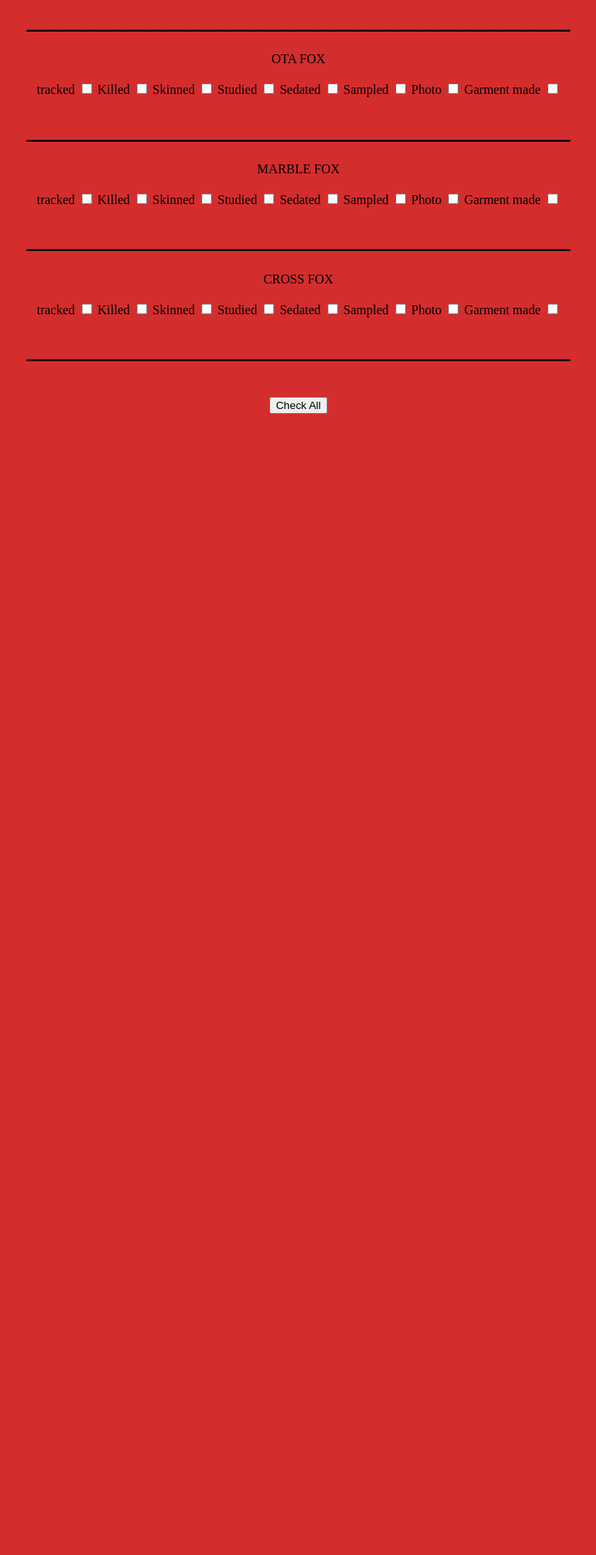
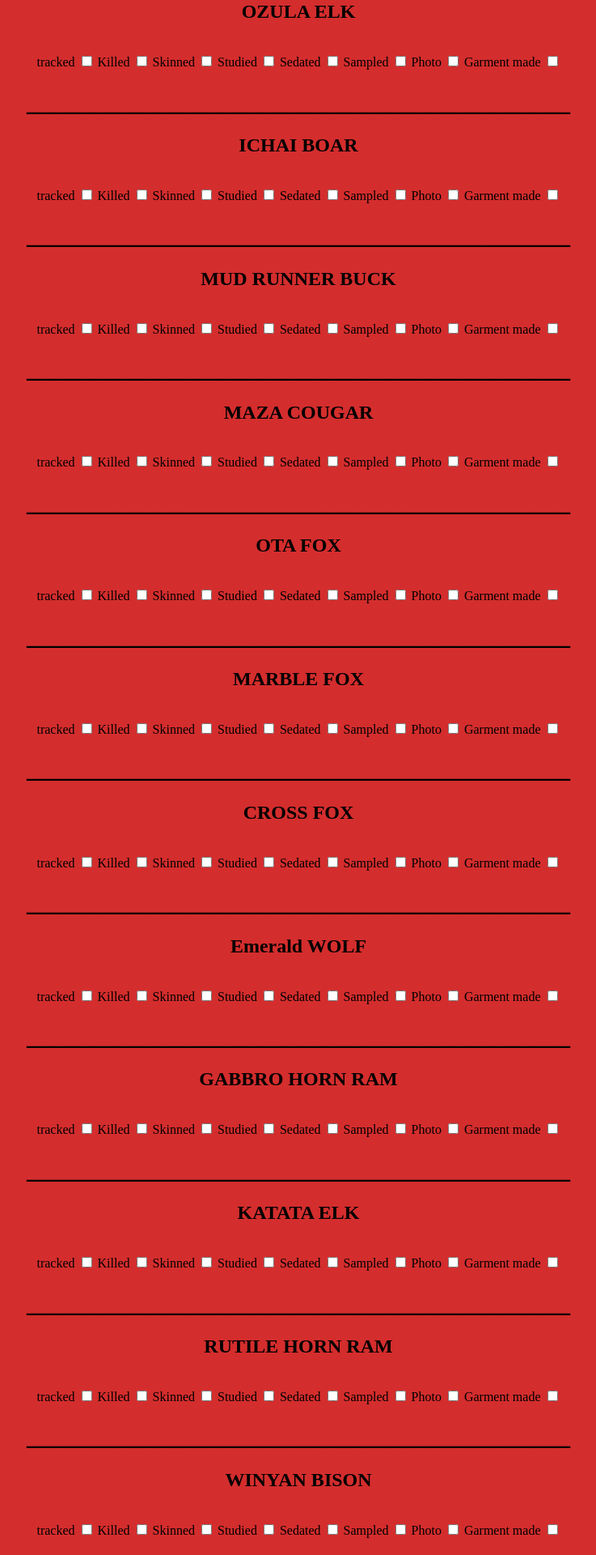
Before and after one commit to trevorthompson78/herokuapp, a Flask app: page /legends in a window 1280 px wide. Shown: the part 2880-4800 px from the top of the page at 81% size, without its empty margins (271-1008 px from the left). Before the commit the page ends 3391 px from the top, so only its background shows below. Run offline with Flask 2, Linux system fonts and the light colour scheme.

Commit message:
all legendary animals

```diff
--- a/templates/legends.html
+++ b/templates/legends.html
@@ -13,7 +13,7 @@
   <script src="static/checkbox.js"></script>
   <div id="checkbox-container" align="center">
     <div>
-      <h2 align="center">PAYTA BISON</h2><br>
+      <h2>PAYTA BISON</h2><br>
       <label for="trackedPB">tracked</label>
       <input type="checkbox" id="trackedPB">
       <label for="killedPB">Killed</label>
@@ -67,7 +67,7 @@
       <label for="soldNB">Garment made</label>
       <input type="checkbox" id="soldNB">
       <H1>__________________________________________</h1>
-      <label for="TATANKA BISON">TATANKA BISON</label><br><br>
+      <h2>TATANKA BISON</h2><br>
       <label for="trackedTB">tracked</label>
       <input type="checkbox" id="trackedTB">
       <label for="killedTB">Killed</label>
@@ -139,7 +139,7 @@
       <label for="soldMPC">Garment made</label>
       <input type="checkbox" id="soldMPC">
       <H1>__________________________________________</h1>
-      <label for="ONYX WOLF">ONYX WOLF</label><br><br>
+      <h2>ONYX WOLF</h2><br>
       <label for="trackedOW">tracked</label>
       <input type="checkbox" id="trackedOW">
       <label for="killedOW">Killed</label>
@@ -211,7 +211,7 @@
       <label for="soldMC">Garment made</label>
       <input type="checkbox" id="soldMC">
       <H1>__________________________________________</h1>
-      <label for="INAHME ELK">INAHME ELK</label><br><br>
+      <h2>INAHME ELK</h2><br>
       <label for="trackedIE">tracked</label>
       <input type="checkbox" id="trackedIE">
       <label for="killedIE">Killed</label>
@@ -229,7 +229,7 @@
       <label for="soldIE">Garment made</label>
       <input type="checkbox" id="soldIE">
       <H1>__________________________________________</h1>
-      <label for="MOONSTONE WOLF">MOONSTONE WOLF</label><br><br>
+      <h2>MOONSTONE WOLF</h2><br>
       <label for="trackedMW">tracked</label>
       <input type="checkbox" id="trackedMW">
       <label for="killedMW">Killed</label>
@@ -319,7 +319,7 @@
         <label for="soldRSC">Garment made</label>
         <input type="checkbox" id="soldRSC">
         <H1>__________________________________________</h1>
-        <label for="OZULA ELK">OZULA ELK</label><br><br>
+        <h2>OZULA ELK</h2><br>
         <label for="trackedOE">tracked</label>
         <input type="checkbox" id="trackedOE">
         <label for="killedOE">Killed</label>
@@ -337,7 +337,7 @@
         <label for="soldOE">Garment made</label>
         <input type="checkbox" id="soldOE">
         <H1>__________________________________________</h1>
-        <label for="ICHAI BOAR">ICHAI BOAR</label><br><br>
+        <h2>ICHAI BOAR</h2><br>
         <label for="trackedIB">tracked</label>
         <input type="checkbox" id="trackedIB">
         <label for="killedIB">Killed</label>
@@ -355,7 +355,7 @@
         <label for="soldIB">Garment made</label>
         <input type="checkbox" id="soldIB">
         <H1>__________________________________________</h1>
-        <label for="MUD RUNNER BUCK">MUD RUNNER BUCK</label><br><br>
+        <h2>MUD RUNNER BUCK</h2><br>
         <label for="trackedMRB">tracked</label>
         <input type="checkbox" id="trackedMRB">
         <label for="killedMRB">Killed</label>
@@ -373,7 +373,7 @@
         <label for="soldMRB">Garment made</label>
         <input type="checkbox" id="soldMRB">
         <H1>__________________________________________</h1>
-         <label for="MAZA COUGAR">MAZA COUGAR</label><br><br>
+         <h2>MAZA COUGAR</h2><br>
         <label for="trackedMZC">tracked</label>
         <input type="checkbox" id="trackedMZC">
         <label for="killedMZC">Killed</label>
@@ -391,7 +391,7 @@
         <label for="soldMZC">Garment made</label>
         <input type="checkbox" id="soldMZC">
         <H1>__________________________________________</h1>
-        <label for="OTA FOX">OTA FOX</label><br><br>
+        <h2>OTA FOX</h2><br>
         <label for="trackedOTA">tracked</label>
         <input type="checkbox" id="trackedOTA">
         <label for="killedOTA">Killed</label>
@@ -409,7 +409,7 @@
         <label for="soldOTA">Garment made</label>
         <input type="checkbox" id="soldOTA">
         <H1>__________________________________________</h1>
-        <label for="MARBLE FOX">MARBLE FOX</label><br><br>
+        <h2>MARBLE FOX</h2><br>
         <label for="trackedMF">tracked</label>
         <input type="checkbox" id="trackedMF">
         <label for="killedMF">Killed</label>
@@ -427,7 +427,7 @@
         <label for="soldMF">Garment made</label>
         <input type="checkbox" id="soldMF">
         <H1>__________________________________________</h1>
-          <label for="CROSS FOX">CROSS FOX</label><br><br>
+        <h2>CROSS FOX</h2><br>
         <label for="trackedCF">tracked</label>
         <input type="checkbox" id="trackedCF">
         <label for="killedCF">Killed</label>
@@ -445,6 +445,115 @@
         <label for="soldCF">Garment made</label>
         <input type="checkbox" id="soldCF">
         <H1>__________________________________________</h1>
+          <h2>Emerald WOLF</h2><br>
+          <label for="trackedEW">tracked</label>
+          <input type="checkbox" id="trackedEW">
+          <label for="killedEW">Killed</label>
+          <input type="checkbox" id="killedEW">
+          <label for="skinnedEW">Skinned</label>
+          <input type="checkbox" id="skinnedEW">
+          <label for="studiedEW">Studied</label>
+          <input type="checkbox" id="studiedEW">
+          <label for="sedatedEW">Sedated</label>
+          <input type="checkbox" id="sedatedEW">
+          <label for="sampledEW">Sampled</label>
+          <input type="checkbox" id="sampledEW">
+          <label for="photoEW">Photo</label>
+          <input type="checkbox" id="photoEW">
+          <label for="soldEW">Garment made</label>
+          <input type="checkbox" id="soldEW">
+          <H1>__________________________________________</h1>
+            <h2>GABBRO HORN RAM</h2><br>
+            <label for="trackedGHR">tracked</label>
+            <input type="checkbox" id="trackedGHR">
+            <label for="killedGHR">Killed</label>
+            <input type="checkbox" id="killedGHR">
+            <label for="skinnedGHR">Skinned</label>
+            <input type="checkbox" id="skinnedGHR">
+            <label for="studiedGHR">Studied</label>
+            <input type="checkbox" id="studiedGHR">
+            <label for="sedatedGHR">Sedated</label>
+            <input type="checkbox" id="sedatedGHR">
+            <label for="sampledGHR">Sampled</label>
+            <input type="checkbox" id="sampledGHR">
+            <label for="photoGHR">Photo</label>
+            <input type="checkbox" id="photoGHR">
+            <label for="soldGHR">Garment made</label>
+            <input type="checkbox" id="soldGHR">
+            <H1>__________________________________________</h1>
+
+              <h2>KATATA ELK</h2><br>
+              <label for="trackedKE">tracked</label>
+              <input type="checkbox" id="trackedKE">
+              <label for="killedKE">Killed</label>
+              <input type="checkbox" id="killedKE">
+              <label for="skinnedKE">Skinned</label>
+              <input type="checkbox" id="skinnedKE">
+              <label for="studiedKE">Studied</label>
+              <input type="checkbox" id="studiedKE">
+              <label for="sedatedKE">Sedated</label>
+              <input type="checkbox" id="sedatedKE">
+              <label for="sampledKE">Sampled</label>
+              <input type="checkbox" id="sampledKE">
+              <label for="photoKE">Photo</label>
+              <input type="checkbox" id="photoKE">
+              <label for="soldKE">Garment made</label>
+              <input type="checkbox" id="soldKE">
+              <H1>__________________________________________</h1>
+                <h2>RUTILE HORN RAM</h2><br>
+                <label for="trackedRHR">tracked</label>
+                <input type="checkbox" id="trackedRHR">
+                <label for="killedRHR">Killed</label>
+                <input type="checkbox" id="killedRHR">
+                <label for="skinnedRHR">Skinned</label>
+                <input type="checkbox" id="skinnedRHR">
+                <label for="studiedRHR">Studied</label>
+                <input type="checkbox" id="studiedRHR">
+                <label for="sedatedRHR">Sedated</label>
+                <input type="checkbox" id="sedatedRHR">
+                <label for="sampledRHR">Sampled</label>
+                <input type="checkbox" id="sampledRHR">
+                <label for="photoRHR">Photo</label>
+                <input type="checkbox" id="photoRHR">
+                <label for="soldRHR">Garment made</label>
+                <input type="checkbox" id="soldRHR">
+                <H1>__________________________________________</h1>
+                  <h2>WINYAN BISON</h2><br>
+                  <label for="trackedWYB">tracked</label>
+                  <input type="checkbox" id="trackedWYB">
+                  <label for="killedWYB">Killed</label>
+                  <input type="checkbox" id="killedWYB">
+                  <label for="skinnedWYB">Skinned</label>
+                  <input type="checkbox" id="skinnedWYB">
+                  <label for="studiedWYB">Studied</label>
+                  <input type="checkbox" id="studiedWYB">
+                  <label for="sedatedWYB">Sedated</label>
+                  <input type="checkbox" id="sedatedWYB">
+                  <label for="sampledWYB">Sampled</label>
+                  <input type="checkbox" id="sampledWYB">
+                  <label for="photoWYB">Photo</label>
+                  <input type="checkbox" id="photoWYB">
+                  <label for="soldWYB">Garment made</label>
+                  <input type="checkbox" id="soldWYB">
+                  <H1>__________________________________________</h1>
+                    <h2>ZIZI BEAVER</h2><br>
+                    <label for="trackedZB">tracked</label>
+                    <input type="checkbox" id="trackedZB">
+                    <label for="killedZB">Killed</label>
+                    <input type="checkbox" id="killedZB">
+                    <label for="skinnedZB">Skinned</label>
+                    <input type="checkbox" id="skinnedZB">
+                    <label for="studiedZB">Studied</label>
+                    <input type="checkbox" id="studiedZB">
+                    <label for="sedatedZB">Sedated</label>
+                    <input type="checkbox" id="sedatedZB">
+                    <label for="sampledZB">Sampled</label>
+                    <input type="checkbox" id="sampledZB">
+                    <label for="photoZB">Photo</label>
+                    <input type="checkbox" id="photoZB">
+                    <label for="soldZB">Garment made</label>
+                    <input type="checkbox" id="soldZB">
+                    <H1>__________________________________________</h1>
     </div>
     <br>
     <button>Check All</button>
```
Also changed, not shown: other parts of templates/legends.html (+12 -12 lines). Lines whose indentation alone changed are shown as unchanged.
